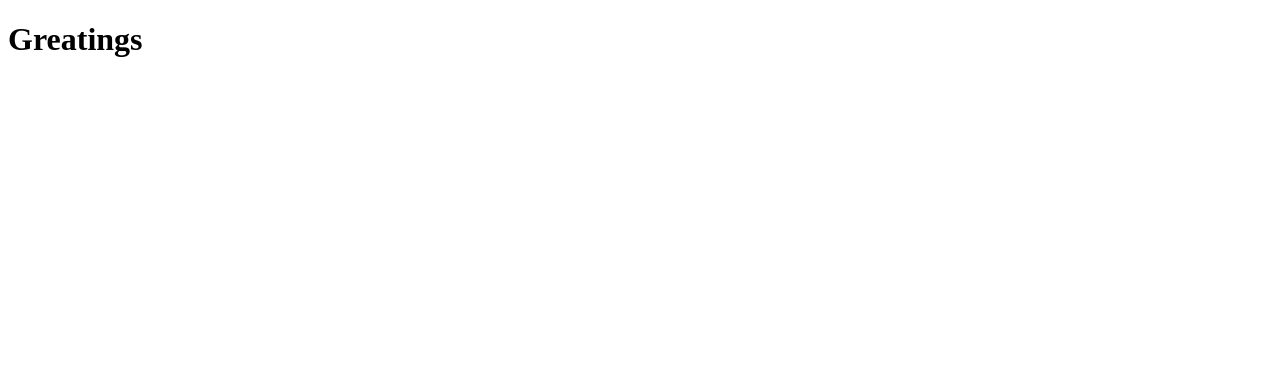
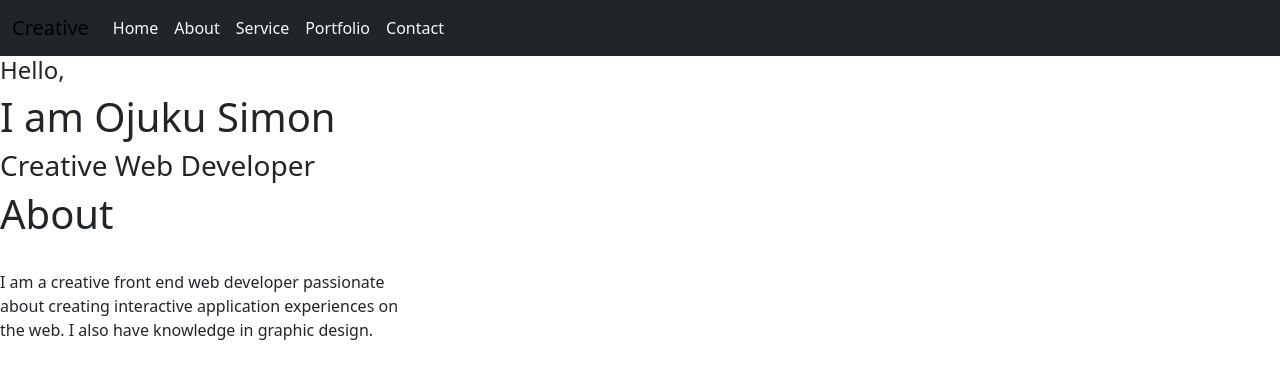
Before and after one commit to Ojuku-Simon/Example, a plain HTML site: page index.html in a window 1280 px wide. Drawn offline with nearby package versions, Linux system fonts and the light colour scheme.

Commit message:
second commit

```diff
--- a/index.html
+++ b/index.html
@@ -4,9 +4,74 @@
     <meta charset="UTF-8">
     <meta http-equiv="X-UA-Compatible" content="IE=edge">
     <meta name="viewport" content="width=device-width, initial-scale=1.0">
-    <title>Document</title>
+    <title>Portfolio</title>
+    <link rel="stylesheet" href="../Css/style.css">
+    <link rel="icon" href="../Assets/asst.png">
+    <link rel="stylesheet" href="../Css/bootstrap.min.css">
+
 </head>
 <body>
-     <h1>Greatings</h1>
+<!-- The here section      -->
+<nav class="navbar navbar-expand-lg bg-dark">
+    <div class="container-fluid">
+      <a class="navbar-brand" href="#">Creative</a>
+      <button class="navbar-toggler" type="button" data-bs-toggle="collapse" data-bs-target="#navbarNavDropdown" aria-controls="navbarNavDropdown" aria-expanded="false" aria-label="Toggle navigation">
+        <span class="navbar-toggler-icon"></span>
+      </button>
+      <div class="collapse navbar-collapse" id="navbarNavDropdown">
+        <ul class="navbar-nav">
+          <li class="nav-item">
+            <a class="nav-link active text-light" aria-current="page" href="#">Home</a>
+          </li>
+          <li class="nav-item">
+            <a class="nav-link text-light" href="#">About </a>
+          </li>
+          <li class="nav-item">
+            <a class="nav-link text-light" href="#">Service</a>
+          </li>
+          <li class="nav-item dropdown">
+            <a class="nav-link text-light" href="#">Portfolio</a>
+          </li>
+          <li class="nav-item dropdown">
+            <a class="nav-link text-light" href="#">Contact </a>
+          </li>
+        </ul>
+      </div>
+    </div>
+  </nav>
+
+
+  <section class="section">
+    <div class="content">
+      <h4>Hello,</h4>
+      <h1>I am Ojuku Simon</h1>
+      <h3>Creative Web Developer</h3>
+  </div>
+  </section>
+
+
+    <section class="section2">
+      <h1 class="head">About</h1>
+
+      <div class="main">
+        <div class="tic"> <img src="../Assets/asst.png" alt="">
+        </div>
+         <div class="about-text">
+             <p>
+                 I am a creative front end web developer passionate <br> about creating interactive application experiences on <br> the web. I also have knowledge in graphic design.
+             </p>
+         </div>
+     </div>
+
+    </section>
+
+
+
+
+
+
+
+    <script src="../Js/bootstrap.bundle.js"></script>
+    <script src="../Js/main.js"></script>
 </body>
 </html>
```
